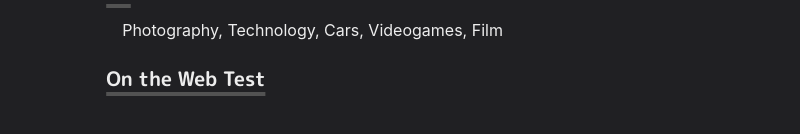
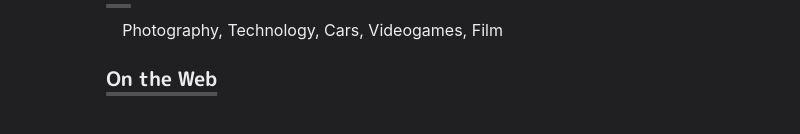
Before and after one commit to FDoronio79/filamer-portfoliov2, a Next.js app: page / in a window 1280 px wide. Shown: the part 788-922 px from the top of the page, without its empty margins (247-1047 px from the left). Built offline with nearby package versions, Linux system fonts and the light colour scheme.

Commit message:
removing test

```diff
--- a/pages/index.js
+++ b/pages/index.js
@@ -121,7 +121,7 @@ const Page = () => {
 
             <Section delay={.4}>
                 <Heading as="h3" variant="section-title">
-                    On the Web Test
+                    On the Web
                 </Heading>
             </Section>
         </Container>
```
